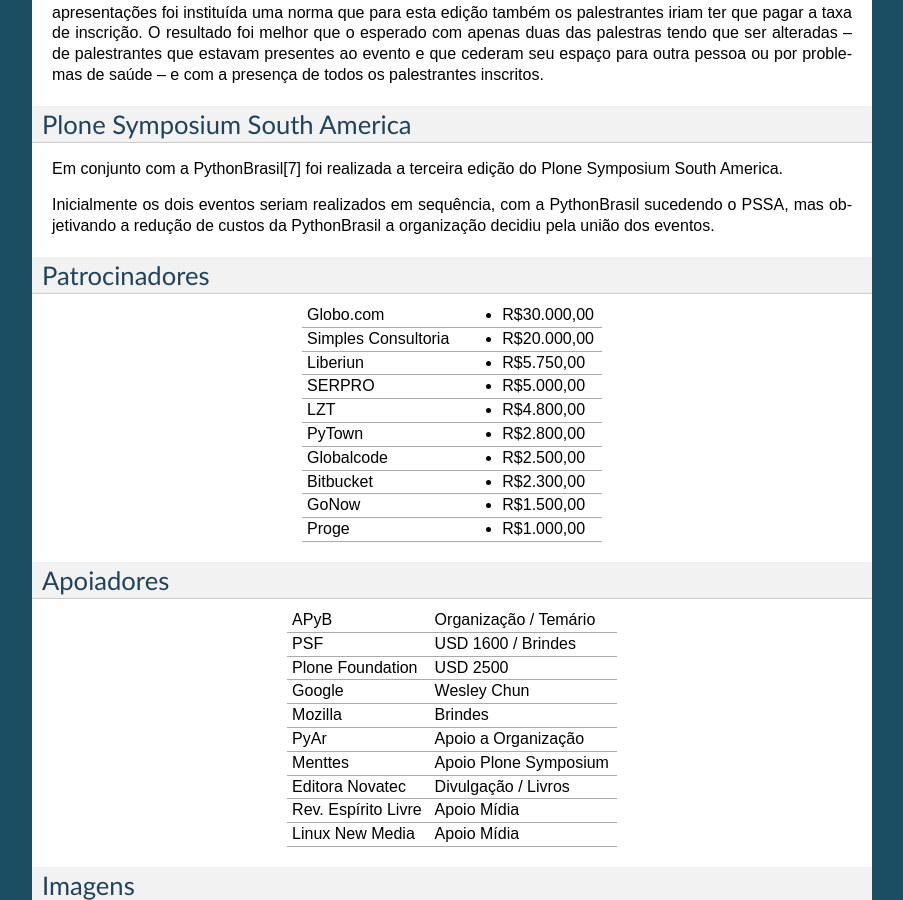
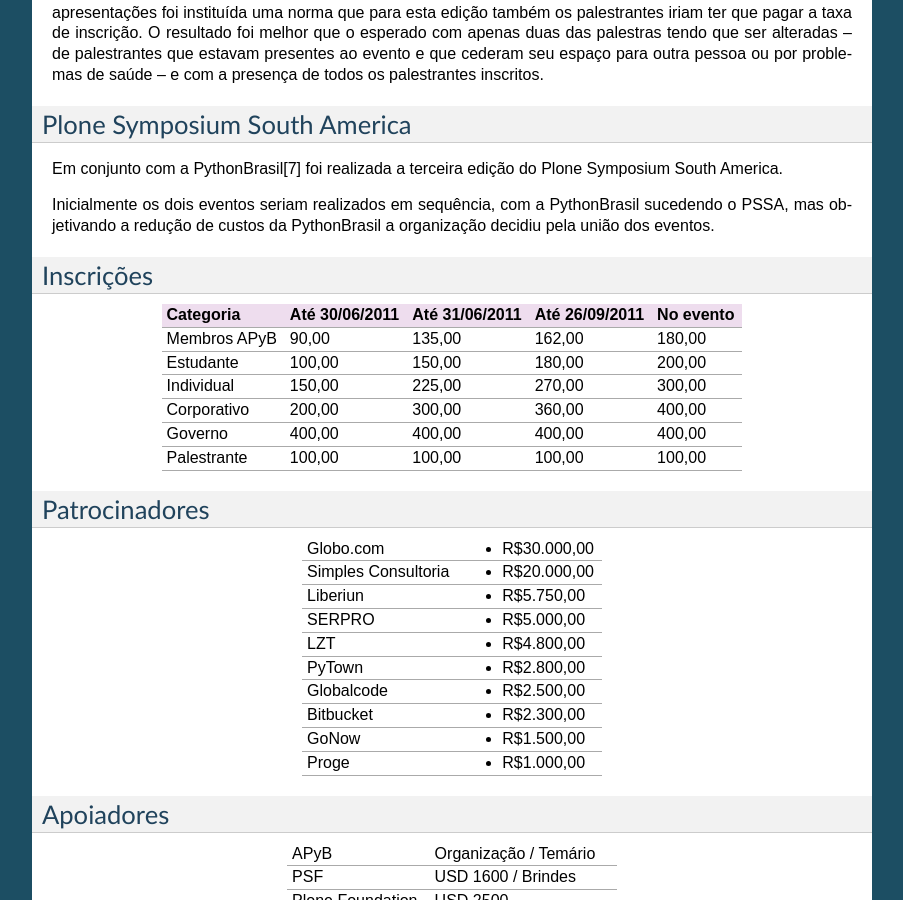
Before and after one commit to pythonbrasil/manual, a Sphinx documentation site: the page built from source/historia/pythonbrasil7.txt, in a window 1280 px wide and 900 px high, scrolled down 1065 px. Shown: the whole window, without its empty margins (198-1101 px from the left). Built offline with Sphinx 7.4.7, drawn with Linux system fonts in a browser that asks for light colours.

Commit message:
added inscricoes

```diff
--- a/source/historia/pythonbrasil7.txt
+++ b/source/historia/pythonbrasil7.txt
@@ -89,6 +89,25 @@
 sucedendo o PSSA, mas objetivando a redução de custos da PythonBrasil a
 organização decidiu pela união dos eventos.
 
+Inscrições
+----------------
+
++----------------------+------------------+------------------+------------------+------------------+
+| Categoria            |  Até 30/06/2011  |  Até 31/06/2011  |  Até 26/09/2011  |    No evento     |
++======================+==================+==================+==================+==================+
+| Membros APyB         |      90,00       |      135,00      |      162,00      |      180,00      |
++----------------------+------------------+------------------+------------------+------------------+
+| Estudante            |     100,00       |      150,00      |      180,00      |      200,00      |
++----------------------+------------------+------------------+------------------+------------------+
+| Individual           |     150,00       |      225,00      |      270,00      |      300,00      |
++----------------------+------------------+------------------+------------------+------------------+
+| Corporativo          |     200,00       |      300,00      |      360,00      |      400,00      |
++----------------------+------------------+------------------+------------------+------------------+
+| Governo              |     400,00       |      400,00      |      400,00      |      400,00      |
++----------------------+------------------+------------------+------------------+------------------+
+| Palestrante          |     100,00       |      100,00      |      100,00      |      100,00      |
++----------------------+------------------+------------------+------------------+------------------+
+
 Patrocinadores
 ------------------
 +----------------------+-----------------------+
@@ -138,7 +157,6 @@
 | Linux New Media      | Apoio Mídia           |
 +----------------------+-----------------------+
 
-
 Imagens
 ---------
 
```
